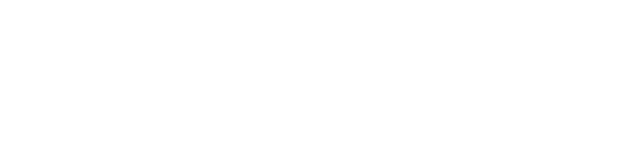
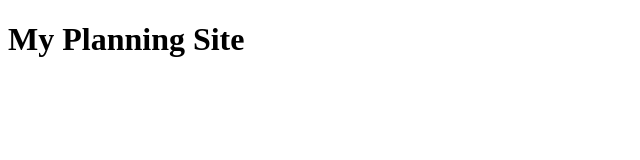
Before and after one commit to aisachiu/CTD-Planning-Site-AChiu, a plain HTML site: page index.html in a window 1280 px wide. Shown: the whole page, without its empty margins (0-640 px from the left). Drawn offline with Linux system fonts and the light colour scheme.

Commit message:
Added header

```diff
--- a/index.html
+++ b/index.html
@@ -2,5 +2,7 @@
 <html>
 <head>
 </head>
-
+<body>
+  <h1> My Planning Site</h1>
+</body>
 </html>
```
